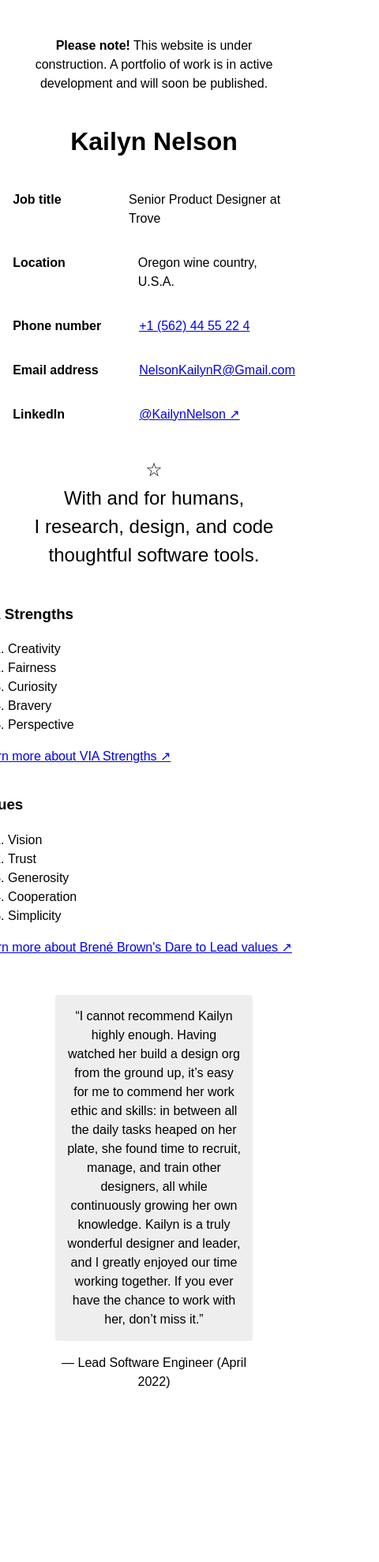
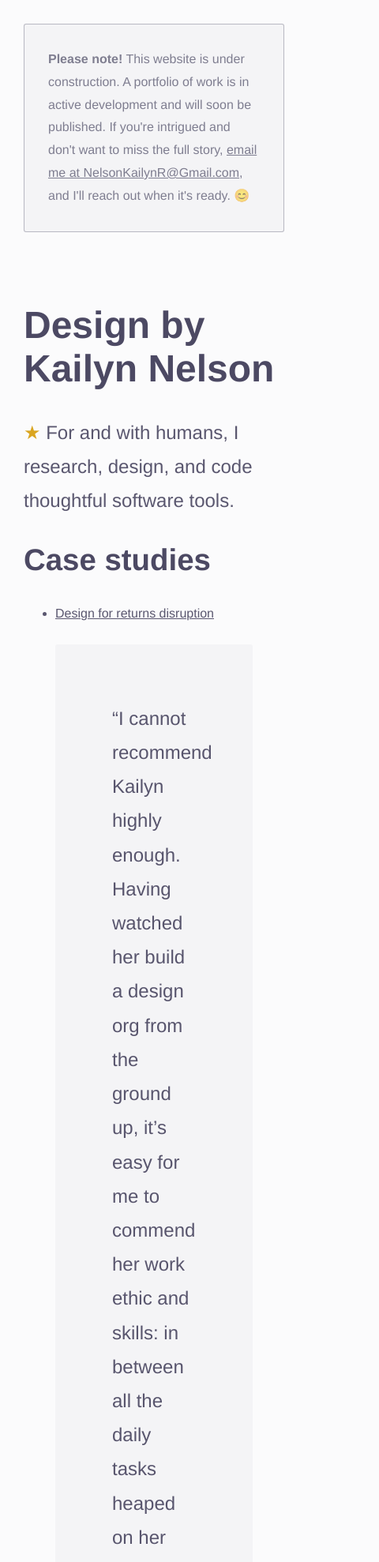
Before and after one commit to kailynnelson/KailynNelson.github.io, a plain HTML site: page index.html in a window 390 px wide. Shown: the top 1978 px of the page at 79% size, 480 px wide, since content can reach past the window. Before the commit the page ends 1808 px from the top, so only its background shows below. Drawn offline with Linux system fonts and the light colour scheme.

Commit message:
reorganized and started adding a case study

```diff
--- a/index.html
+++ b/index.html
@@ -12,110 +12,112 @@
 			http-equiv="X-UA-Compatible"
 			content="ie=edge"
 		/>
-		<title>Kailyn Nelson</title>
+		<title>Kailyn Nelson Design</title>
 		<link
 			rel="stylesheet"
-			href="style.css"
+			href="styles.css"
 		/>
-		<style>
-			blockquote {
-				margin: 0;
-			}
-
-			blockquote p {
-				padding: 15px;
-				background: #eee;
-				border-radius: 3px;
-			}
-
-			dl {
-				display: inline-flex;
-			}
-
-			dt {
-				font-weight: bold;
-				width: 120px;
-			}
-
-			@media (max-width: 900px) {
-				#strengthsValuesContainer {
-					flex-direction: column !important;
-					align-items: center;
-				}
-
-				#strengthsValuesContainer div {
-					width: 450px;
-				}
-			}
-		</style>
 	</head>
-	<body style="font-family: sans-serif; line-height: 1.5; margin: 30px">
-		<div
-			style="
-				display: flex;
-				flex-direction: column;
-				align-items: center;
-				text-align: center;
-			"
-		>
-			<p>
+	<body>
+		<div>
+			<p class="alert">
 				<strong>Please note!</strong> This website is under construction. A
 				portfolio of work is in active development and will soon be published.
+				If you're intrigued and don't want to miss the full story,
+				<a href="mailto:NelsonKailynR@Gmail.com"
+					>email me at NelsonKailynR@Gmail.com</a
+				>, and I'll reach out when it's ready. 😊
 			</p>
-			<h1>Kailyn Nelson</h1>
-			<div style="display: flex; flex-direction: column; text-align: left">
-				<dl>
-					<dt>Job title</dt>
-					<dd>Senior Product Designer at Trove</dd>
-				</dl>
-				<dl>
-					<dt>Location</dt>
-					<dd>Oregon wine country, U.S.A.</dd>
-				</dl>
-				<dl>
-					<dt>Phone number</dt>
-					<dd>
+			<h1>Design by Kailyn Nelson</h1>
+			<p style="font-size: 1.5em; max-width: unset">
+				<span style="color: goldenrod">&starf;</span>
+				For and with humans, I research, design, and code thoughtful software
+				tools.
+			</p>
+			<h2>Case studies</h2>
+			<ul>
+				<li>
+					<a href="case-studies/trove-delorean.html"
+						>Design for returns disruption</a
+					>
+				</li>
+			</ul>
+			<figure>
+				<blockquote>
+					<p>
+						&ldquo;I cannot recommend Kailyn highly enough. Having watched her
+						build a design org from the ground up, it&rsquo;s easy for me to
+						commend her work ethic and skills: in between all the daily tasks
+						heaped on her plate, she found time to recruit, manage, and train
+						other designers, all while continuously growing her own knowledge.
+						Kailyn is a truly wonderful designer and leader, and I greatly
+						enjoyed our time working together. If you ever have the chance to
+						work with her, don&rsquo;t miss it.&rdquo;
+					</p>
+				</blockquote>
+				<figcaption>&mdash; Lead Software Engineer (April 2022)</figcaption>
+			</figure>
+			<h2>About me</h2>
+			<p>
+				<img
+					src="https://media-exp1.licdn.com/dms/image/D5603AQH3xrluZOSceg/profile-displayphoto-shrink_800_800/0/1669737346243?e=1675900800&v=beta&t=l6QxJvpMs5cSq_QVSa1Y-5dy5WAzhwlIS_uXdyYflVA"
+					style="
+						/* filter: grayscale(); */
+						height: 150px;
+						width: auto;
+						border-radius: 100%;
+					"
+				/>
+			</p>
+			<table style="text-align: left">
+				<tr>
+					<td style="font-weight: bold; width: 150px">Job title</td>
+					<td>Senior Product Designer at Trove</td>
+				</tr>
+				<tr>
+					<td style="font-weight: bold">Location</td>
+					<td>Oregon wine country, U.S.A. 🍷</td>
+				</tr>
+				<tr>
+					<td style="font-weight: bold">Phone number</td>
+					<td>
 						<a
 							href="tel:15624455224"
 							aria-label="1. 5 6 2. 4 4. 5 5. 2 2. 4."
 							>+1 (562) 44 55 22 4</a
 						>
-					</dd>
-				</dl>
-				<dl>
-					<dt>Email address</dt>
-					<dd>
+					</td>
+				</tr>
+				<tr>
+					<td style="font-weight: bold">Email address</td>
+					<td>
 						<!-- Goofed my DNS somehow? Will fix later -->
 						<!-- <a href="mailto:hello@KailynNelson.com">hello@KailynNelson.com</a> -->
 						<a href="mailto:NelsonKailynR@Gmail.com">NelsonKailynR@Gmail.com</a>
-					</dd>
-				</dl>
-				<dl>
-					<dt>LinkedIn</dt>
-					<dd>
+					</td>
+				</tr>
+				<tr>
+					<td style="font-weight: bold">LinkedIn</td>
+					<td>
 						<a
 							href="https://LinkedIn.com/in/KailynNelson"
 							target="_blank"
 							title="Kailyn Nelson on LinkedIn (opens in a new tab or window)"
 							>@KailynNelson &nearr;</a
 						>
-					</dd>
-				</dl>
-			</div>
-			<p style="font-size: 1.5em">
-				&star;<br />With and for humans,<br />I research, design, and code<br />thoughtful
-				software tools.
-			</p>
+					</td>
+				</tr>
+			</table>
 			<div
 				id="strengthsValuesContainer"
 				style="
 					display: flex;
 					flex-direction: row;
-					justify-content: space-evenly;
-					width: 100%;
+					/* justify-content: space-evenly; */
+					/* width: 100%; */
 				"
 			>
-				<div style="text-align: left">
+				<div style="text-align: left; margin-right: 60px">
 					<h3>VIA Strengths</h3>
 					<ol>
 						<li>Creativity</li>
@@ -152,23 +154,7 @@
 					</p>
 				</div>
 			</div>
-
-			<figure>
-				<blockquote>
-					<p>
-						&ldquo;I cannot recommend Kailyn highly enough. Having watched her
-						build a design org from the ground up, it’s easy for me to commend
-						her work ethic and skills: in between all the daily tasks heaped on
-						her plate, she found time to recruit, manage, and train other
-						designers, all while continuously growing her own knowledge. Kailyn
-						is a truly wonderful designer and leader, and I greatly enjoyed our
-						time working together. If you ever have the chance to work with her,
-						don’t miss it.&rdquo;
-					</p>
-				</blockquote>
-				<figcaption>&mdash; Lead Software Engineer (April 2022)</figcaption>
-			</figure>
 		</div>
-		<script src="index.js"></script>
+		<script src="scripts/index.js"></script>
 	</body>
 </html>
--- /dev/null
+++ b/styles.css
@@ -0,0 +1,98 @@
+/** @format */
+
+/* pin lace #F0D3F7
+opera mauve #B98EA7
+english lav #A57982
+space cadet #302F4D
+russian vi #120D31 */
+
+/* @font-face {
+	font-family: Syne;
+	src: url('/assets/Syne/Syne-Variable.ttf');
+} */
+
+body {
+	background-color: rgba(48, 47, 77, 0.015);
+	color: rgba(18, 13, 48, 0.69);
+	font-family: Helvetica Neue, Arial, sans-serif;
+	margin: 90px;
+}
+
+@media (max-width: 900px) {
+	body {
+		margin: 30px !important;
+	}
+}
+
+a {
+	color: rgba(18, 13, 48, 0.69);
+}
+
+h1,
+h2,
+h3,
+h4,
+h5,
+h6 {
+	color: rgba(18, 13, 48, 0.75);
+}
+
+h1 {
+	font-size: 3em;
+}
+
+h2 {
+	font-size: 2.4em;
+}
+
+h3 {
+	font-size: 1.5em;
+}
+
+p,
+ul,
+ol,
+table {
+	line-height: 1.8em;
+}
+
+p {
+	max-width: 690px;
+	margin-bottom: 30px;
+}
+
+p.alert {
+	background-color: rgba(48, 47, 77, 0.03);
+	color: rgba(48, 47, 77, 0.6);
+	border: 1px solid rgba(48, 47, 77, 0.3);
+	padding: 30px;
+	border-radius: 3px;
+	margin-bottom: 90px;
+}
+
+p.alert a {
+	color: rgba(48, 47, 77, 0.6);
+}
+
+blockquote {
+	margin: 0;
+}
+
+blockquote p {
+	padding: 3em;
+	background: rgba(48, 47, 77, 0.03);
+	border-radius: 3px;
+	font-size: 1.5em;
+}
+
+@media (max-width: 900px) {
+	#strengthsValuesContainer {
+		flex-direction: column !important;
+		align-items: center;
+	}
+
+	#strengthsValuesContainer div {
+		width: 450px;
+		margin-right: auto !important;
+	}
+}
```
Also changed, not shown: case-studies/trove-delorean.html (added, +119 -0 lines), assets/Syne/OFL.txt (added), assets/Syne/README.txt (added), assets/Syne/Syne-Variable.ttf (added), assets/Syne/static/Syne-Bold.ttf (added), assets/Syne/static/Syne-ExtraBold.ttf (added), assets/Syne/static/Syne-Medium.ttf (added), assets/Syne/static/Syne-Regular.ttf (added), assets/Syne/static/Syne-SemiBold.ttf (added), scripts/index.js (added), 2 other files.
